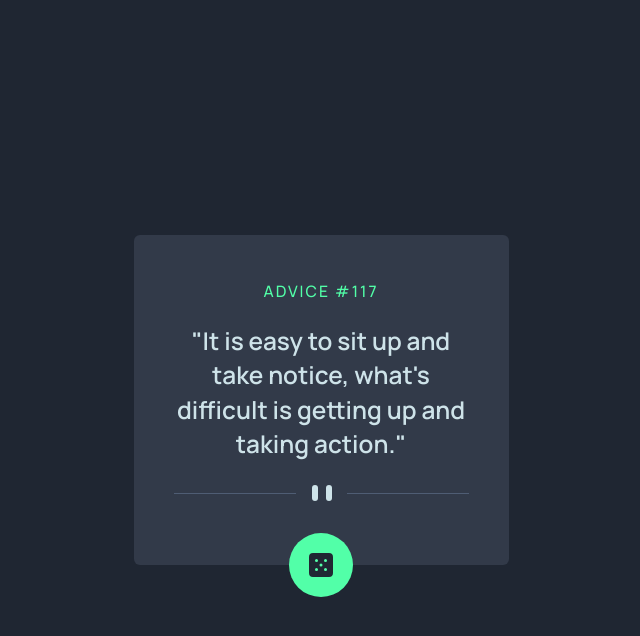
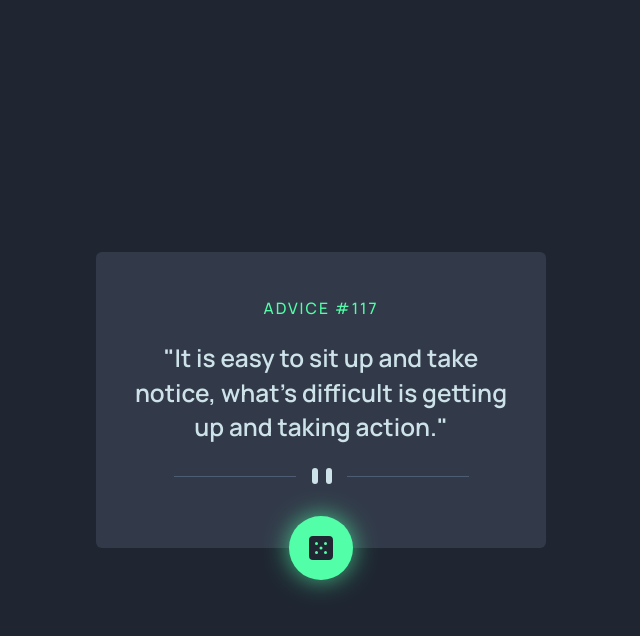
Before and after one commit to dottereldesign/advice_generator_app, a plain HTML site: page index.html in a window 1280 px wide. In both pictures the pointer is over the button 640 px from the left and 565 px from the top of the page. Shown: the whole page, without its empty margins (319-959 px from the left). Drawn offline with Linux system fonts and the light colour scheme.

Commit message:
Add hover effect to button

```diff
--- a/style.css
+++ b/style.css
@@ -157,7 +157,7 @@ body {
 }
 
 main {
-  width: min(100%, 375px);
+  width: min(100%, 450px);
   margin: 0 auto;
   background-color: var(--clr-neutral-200);
   border-radius: 6px;
@@ -207,3 +207,7 @@ button {
   bottom: -32px;
   border-radius: 100%;
 }
+
+button:hover {
+  box-shadow: 0 0 25px 0px hsl(150, 100%, 66%, 0.7); /* Adjust the color and size as needed */
+}
```
